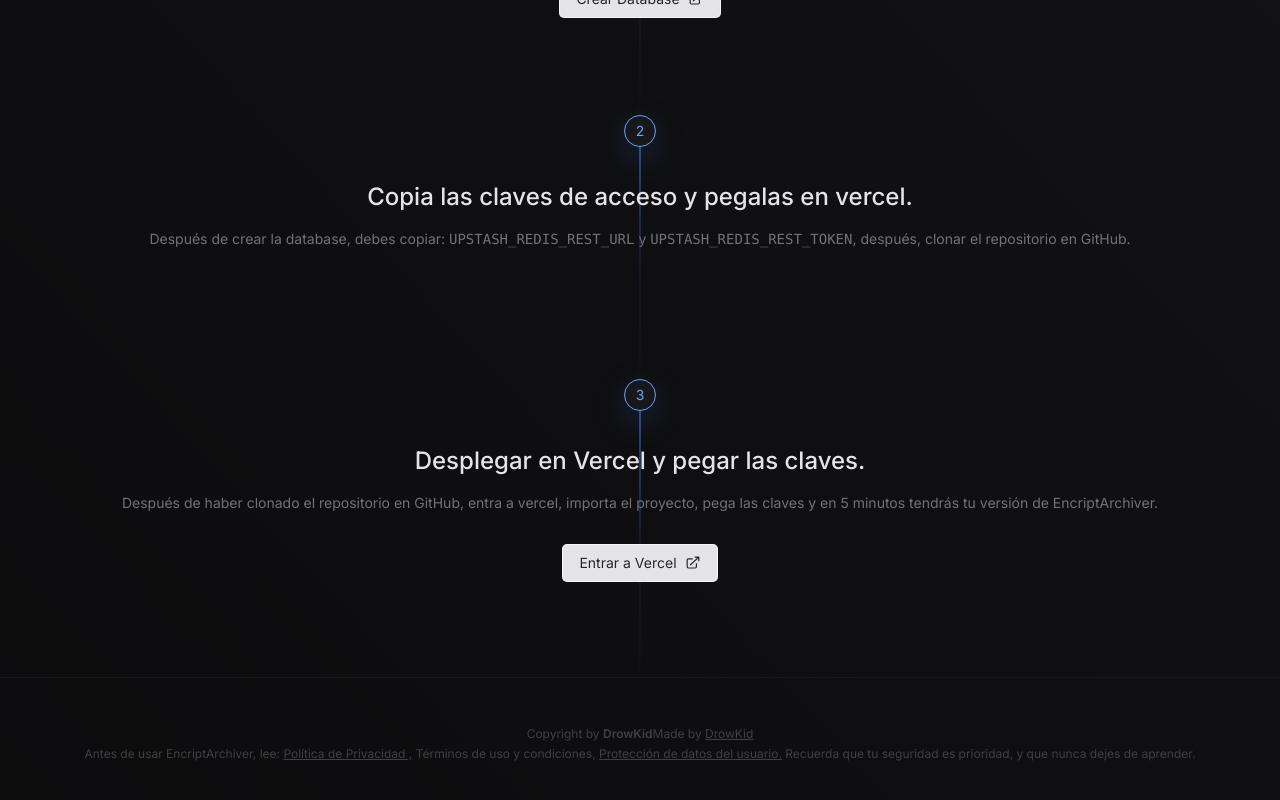
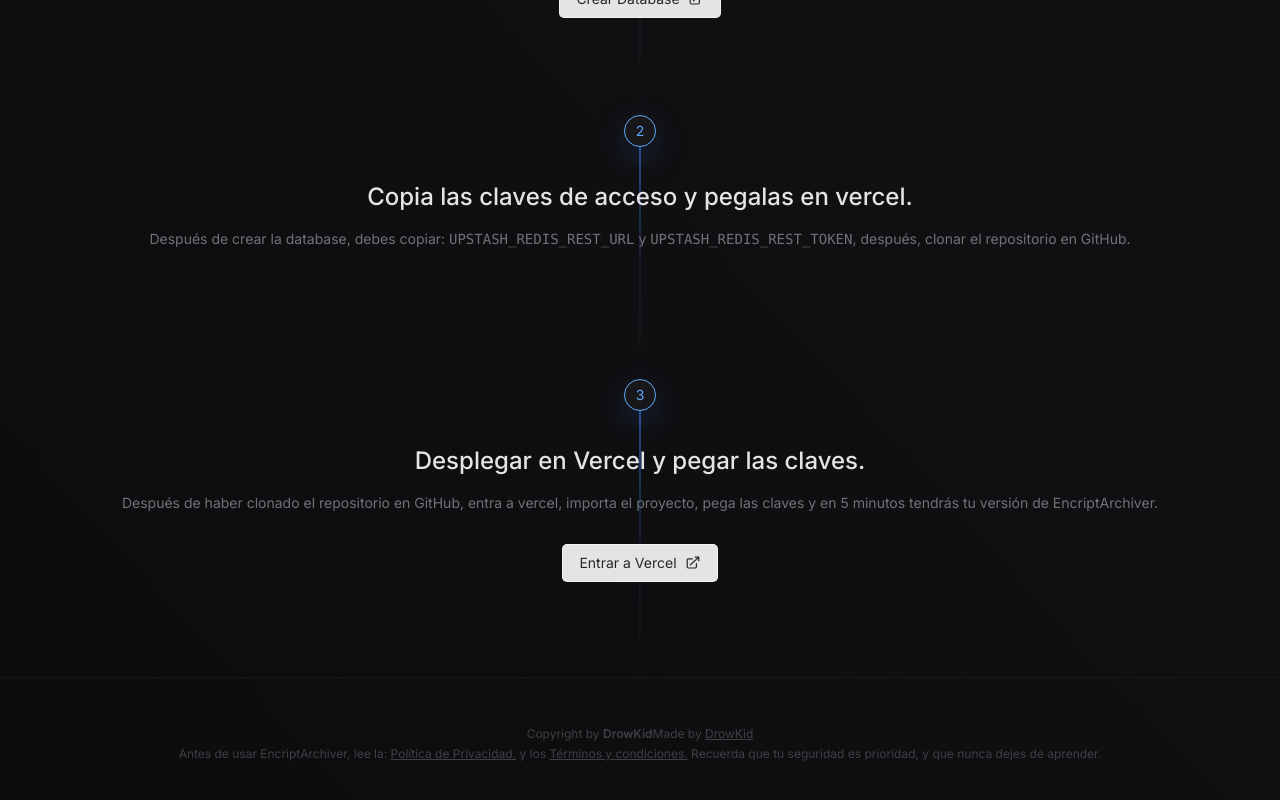
Before and after one commit to drowkid-1/EncriptArchiver, a Next.js app: page /deploy in a window 1280 px wide. Shown: the part 567-1367 px from the top of the page. Built offline with nearby package versions, Linux system fonts and the light colour scheme.

Commit message:
Update layout.tsx

```diff
--- a/app/layout.tsx
+++ b/app/layout.tsx
@@ -31,7 +31,7 @@ export default function RootLayout({
               <Link href="https://lalo.my.to/" className="font-semibold duration-150 hover:text-zinc-200">
                 DrowKid
               </Link>
-             Made by{" "}
+             Made by {" "}
               <Link
                 href="https://github.com/drowkid-1/EncriptArchiver"
                 className="underline duration-150 hover:text-zinc-200"
@@ -40,13 +40,13 @@ export default function RootLayout({
               </Link>
             </p>
             <p>
-              Antes de usar EncriptArchiver, lee: {" "}
-              <Link target="_blank" href="https://vercel.com" className="underline duration-150 hover:text-zinc-200">
-                Política de Privacidad ,
+              Antes de usar EncriptArchiver, lee la: {" "}
+              <Link target="_blank" href="https://drowk.github.io" className="underline duration-150 hover:text-zinc-200">
+                Política de Privacidad.
               </Link>{" "}
-              Términos de uso y condiciones, {" "}
-              <Link target="_blank" href="https://upstash.com" className="underline duration-150 hover:text-zinc-200">
-               Protección de datos del usuario.
+              y los {" "}
+              <Link target="_blank" href="https://drowk.github.io" className="underline duration-150 hover:text-zinc-200">
+               Términos y condiciones.
               </Link>{" "}
               Recuerda que tu seguridad es prioridad, y que nunca dejes de aprender.
             </p>
```
